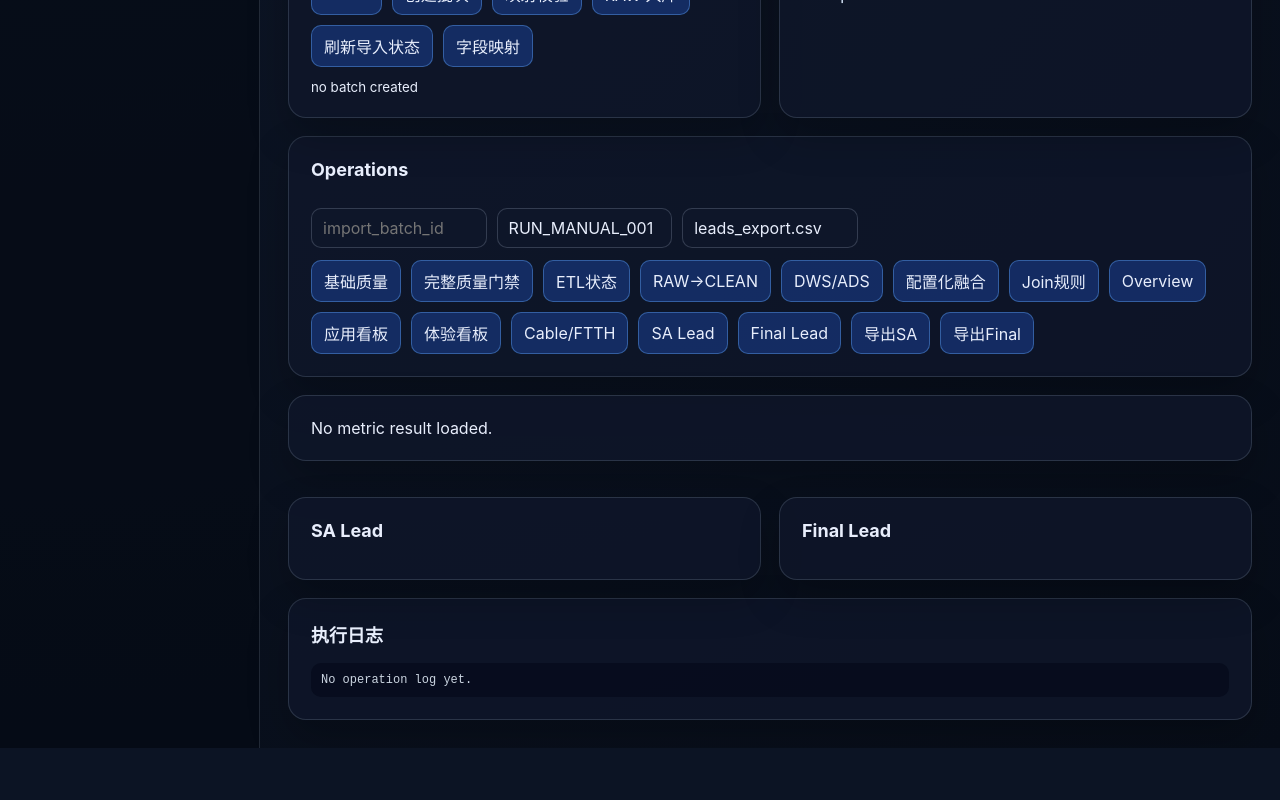
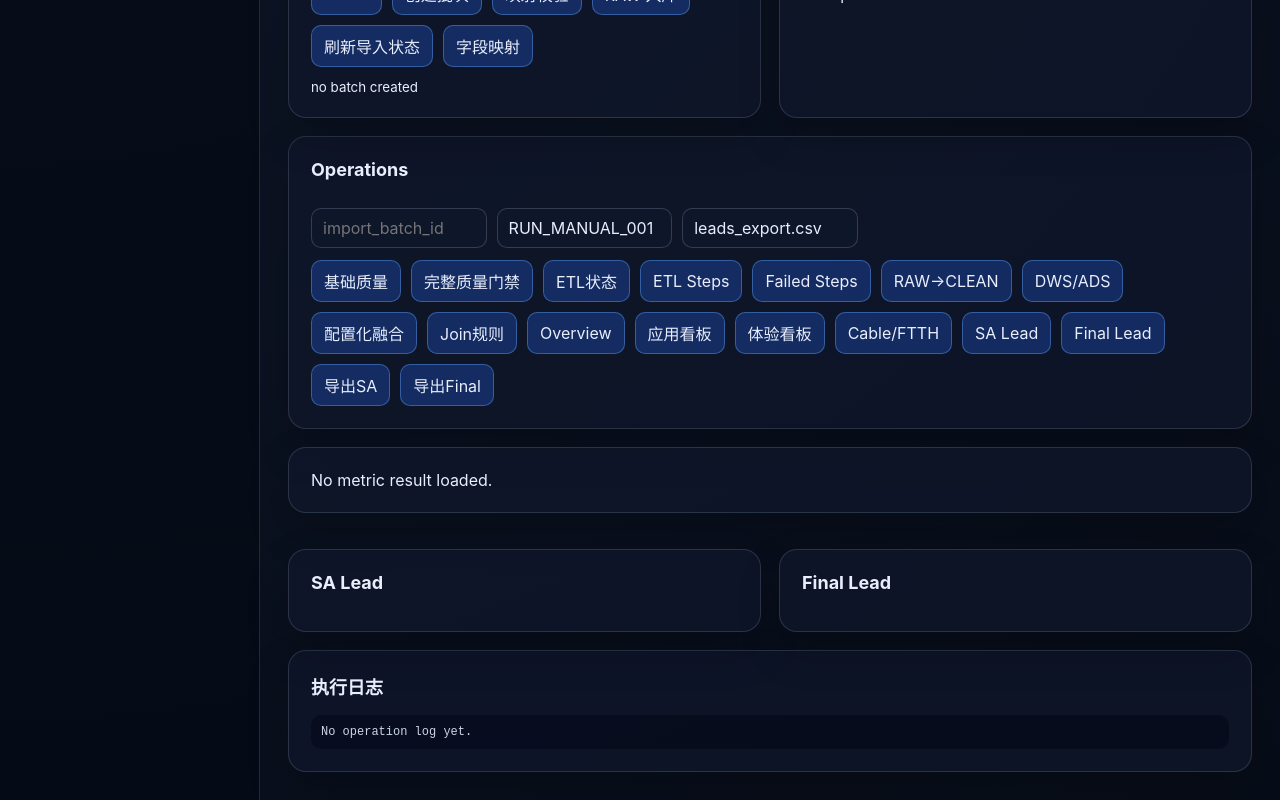
Before and after one commit to zhou-yang-personal/sa-fbb-experience-workbench, a React (Vite) app: page / in a window 1280 px wide. Shown: the part 712-1512 px from the top of the page. Before the commit the page ends 1460 px from the top, so only its background shows below. Built offline with nearby package versions, Linux system fonts and the light colour scheme.

Commit message:
feat: expose job step inspection in operations panel

```diff
--- a/src/features/workbench/OpsPanel.tsx
+++ b/src/features/workbench/OpsPanel.tsx
@@ -1,6 +1,7 @@
 import type { DashboardOverview, FinalLeadUserRow, LeadUserRow, MetricCard, MySqlSettings } from '../../shared/types';
 import { DashboardActions } from './DashboardActions';
 import { EtlActions } from './EtlActions';
+import { JobStepActions } from './JobStepActions';
 import { LeadActions } from './LeadActions';
 import { QualityActions } from './QualityActions';
 import { RunFields } from './RunFields';
@@ -27,6 +28,7 @@ export function OpsPanel(props: Props) {
       <RunFields {...props} />
       <div className="action-row">
         <QualityActions {...props} />
+        <JobStepActions {...props} />
         <EtlActions {...props} />
         <DashboardActions {...props} />
         <LeadActions {...props} />
```
